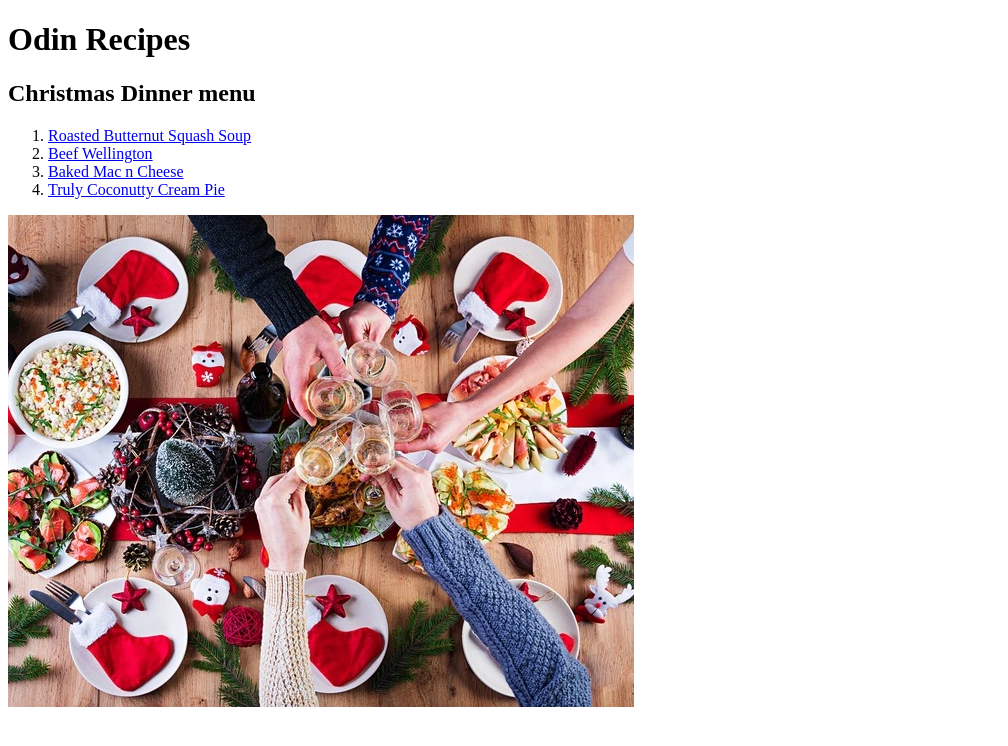
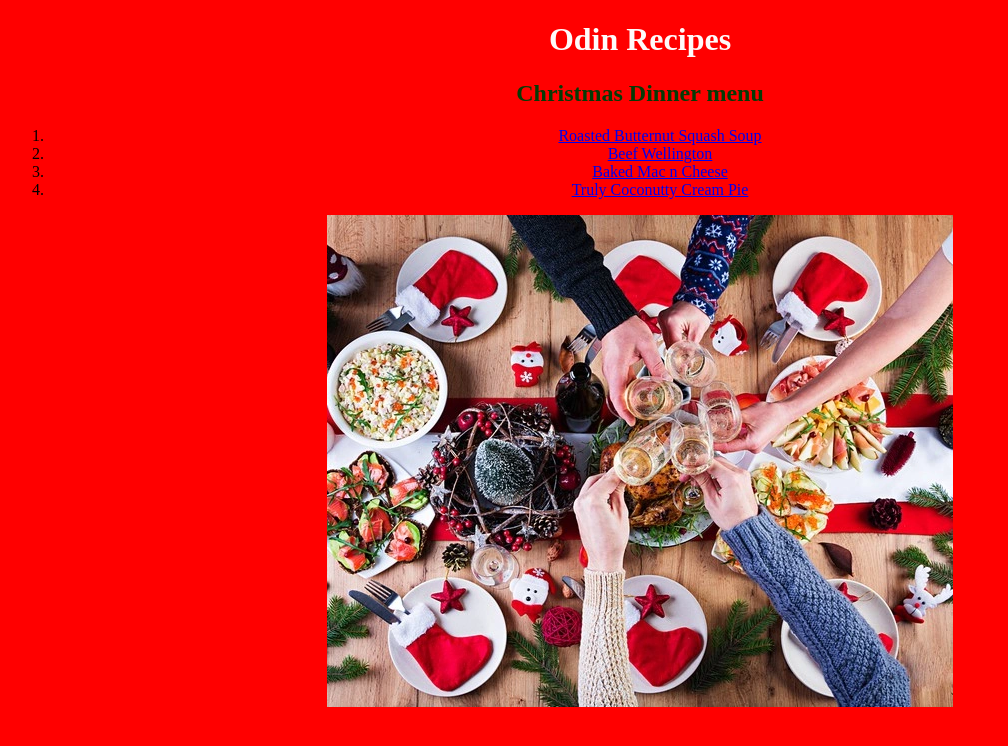
Before and after one commit to AVbiser/odin-recipes, a plain HTML site: page index.html in a window 1280 px wide. Shown: the whole page, without its empty margins (0-1008 px from the left). Drawn offline with Linux system fonts and the light colour scheme.

Commit message:
stylized

```diff
--- a/index.html
+++ b/index.html
@@ -5,20 +5,21 @@
     <head>
         <title>Odin Recipes web site</title>
         <meta charset="utf-8">
+        <link rel="stylesheet" href="styles.css">
     </head>
 
-    <body>
-        <h1>Odin Recipes</h1>
-        <h2>Christmas Dinner menu</h2>
+        <body>
+        <div class="mis"><h1>Odin Recipes</h1></div>
+        <div class="sir"><h2>Christmas Dinner menu</h2></div>
 
-        <ol>
+        <div class="rokt"><ol>
             <li><a href="./recipes/1-Soup">Roasted Butternut Squash Soup</a></li>
             <li><a href="./recipes/2-Beef-Wellington">Beef Wellington</a></li>
             <li><a href="./recipes/3-Mac-n-Cheese">Baked Mac n Cheese</a></li>
             <li><a href="./recipes/4-Pie">Truly Coconutty Cream Pie</a></li>
-        </ol>
+        </ol></div>
 
-    <img src="./pics/xmas-dinner.png" alt="Christmas dinner party">
+    <div class="rokt"><img src="./pics/xmas-dinner.png" alt="Christmas dinner party"></div>
 
 
     </body>
--- /dev/null
+++ b/recipes/beef.css
@@ -0,0 +1,23 @@
+* {
+    background-color: red;
+}
+
+div {
+    color: silver;
+
+}
+
+#center {
+        text-align: center;
+
+}
+
+#green {
+        color: rgb(5, 59, 5);
+}
+
+#bold {
+    font-weight: bold;
+    color: rgb(5, 59, 5);
+    font-size: 14px;
+}
--- /dev/null
+++ b/recipes/mac.css
@@ -0,0 +1,23 @@
+* {
+    background-color: red;
+}
+
+#center {
+    text-align: center;
+}
+
+.title {
+    color: silver;
+}
+
+#green {
+    color: rgb(5, 59, 5);
+}
+
+#bold {
+    font-weight: bold;
+}
+
+#small {
+    font-size: 14px;
+}
--- /dev/null
+++ b/recipes/pie.css
@@ -0,0 +1,25 @@
+* {
+    background-color: red;
+}
+
+.center
+
+    {
+        text-align: center;
+        }
+
+.silver
+
+        {
+            color: silver;
+        }
+
+.green
+        {
+            color: rgb(5, 59, 5);
+        }
+
+#small
+        {
+        font-size: 14px;
+        }
--- /dev/null
+++ b/recipes/soup.css
@@ -0,0 +1,34 @@
+* {
+    background-color: red;
+}
+
+.monkey {
+        color:rgb(15, 75, 15);
+        text-align: center;
+
+}
+
+#dja {
+        color: silver;
+        text-align: center;
+}
+
+#title {
+        color: silver;
+        font-weight: bold;
+
+}
+
+#nje {
+    font-weight: bold;
+
+}
+
+.stuff {
+        color:rgb(5, 59, 5)
+}
+
+#manje {
+        font-size: 14px;
+
+}
--- /dev/null
+++ b/styles.css
@@ -0,0 +1,17 @@
+.mis {
+    color: snow;
+    text-align: center
+}
+
+.sir {
+    color: rgb(5, 59, 5);
+    text-align: center;
+}
+
+* {
+    background-color: red;
+}
+
+.rokt {
+    text-align: center;
+}
```
Also changed, not shown: 4 other files.
